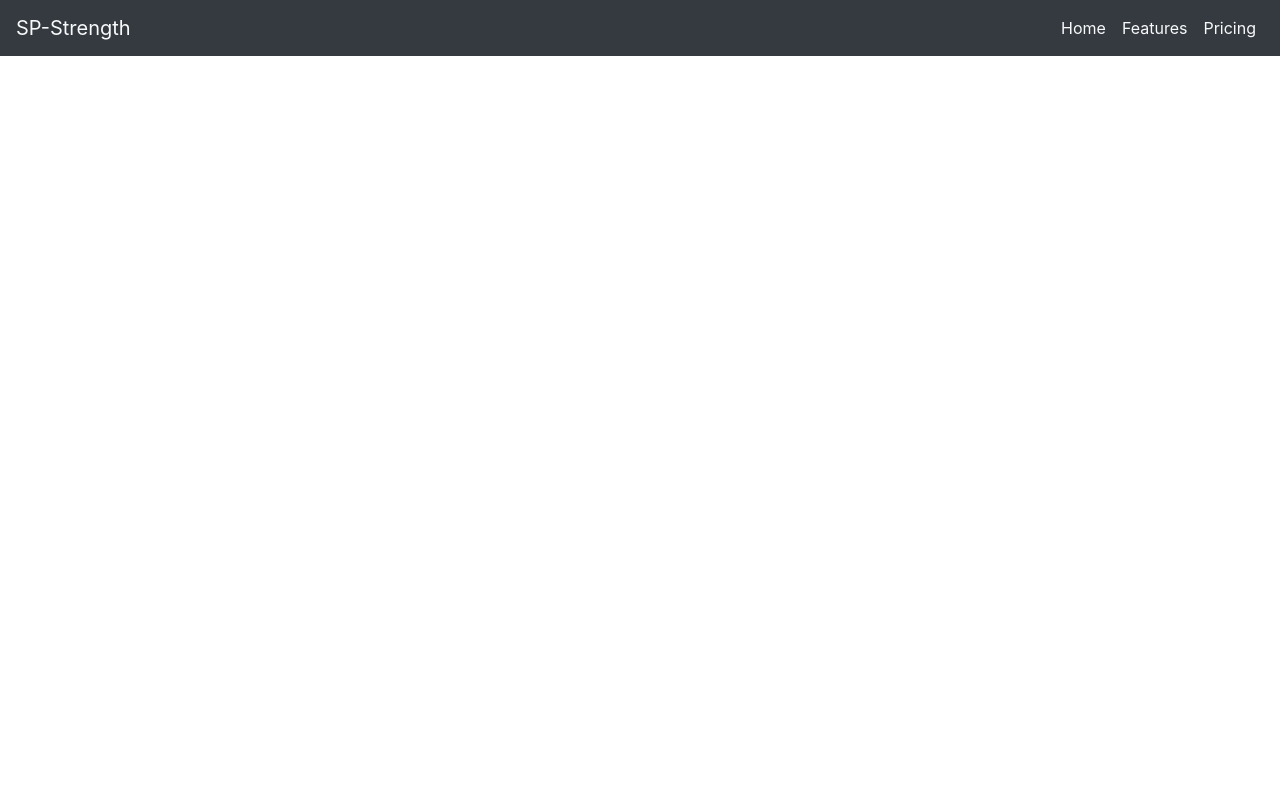
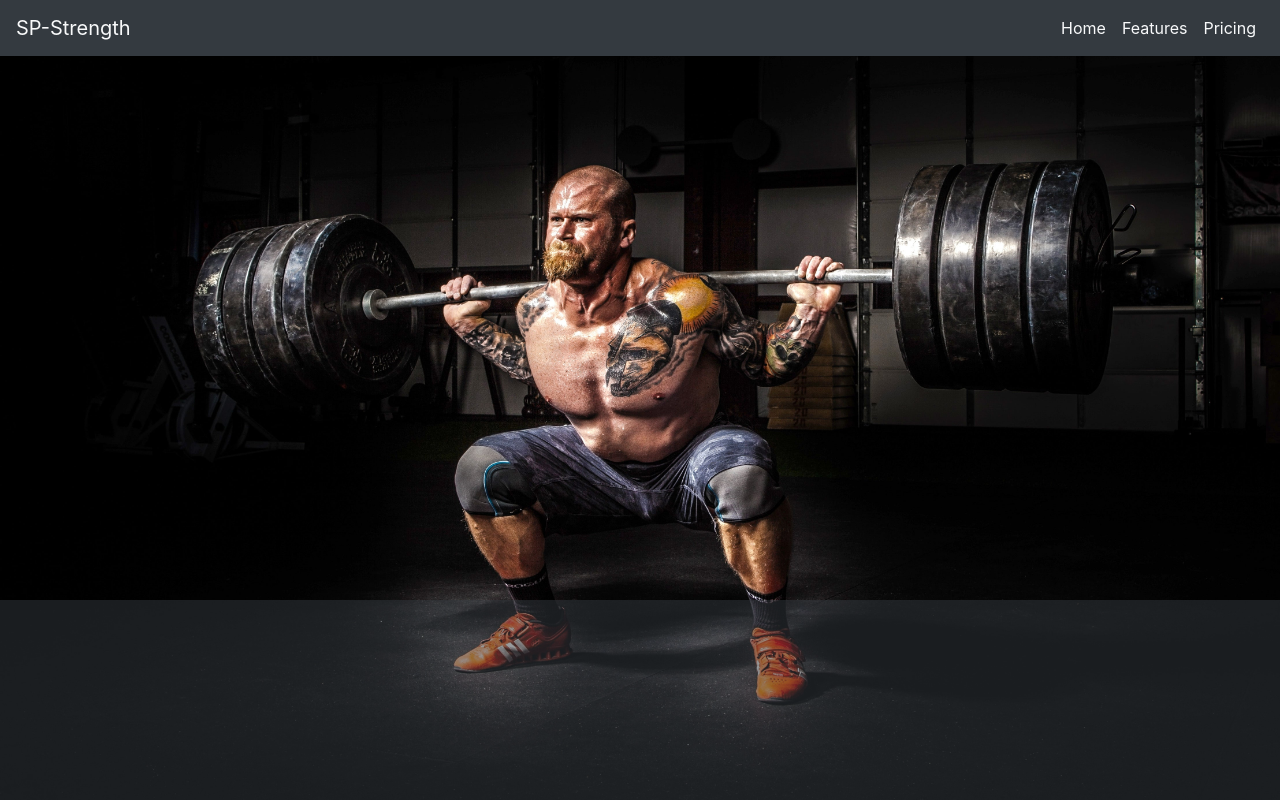
Before and after one commit to Stevie-P72/sp-strength, a Django app: page / in a window 1280 px wide. Run offline with Django 3.2, Linux system fonts and the light colour scheme; some libraries are stand-ins or nearby versions.

Commit message:
added media folder, background image and started homepage layout

```diff
--- a/home/templates/home/index.html
+++ b/home/templates/home/index.html
@@ -3,5 +3,16 @@
 {% load static %}
 
 {% block content %}
+    <div class="container-fluid h-100">
+        <div class="row h-75">
+        </div>
 
+        <div class="row h-25 card-outer">
+            <div class="home-card-container col-4"></div>
+            <div class="home-card-container col-4"></div>
+            <div class="home-card-container col-4"></div>
+
+        </div>
+
+    </div>
 {% endblock %}
--- a/sp_strength/settings.py
+++ b/sp_strength/settings.py
@@ -149,3 +149,6 @@ USE_TZ = True
 
 STATIC_URL = '/static/'
 STATICFILES_DIRS = (os.path.join(BASE_DIR, 'static'),)
+
+MEDIA_URL = '/media/'
+MEDIA_ROOT = os.path.join(BASE_DIR, 'media')
--- a/sp_strength/urls.py
+++ b/sp_strength/urls.py
@@ -15,10 +15,11 @@ Including another URLconf
 """
 from django.contrib import admin
 from django.urls import path, include
-
+from django.conf import settings
+from django.conf.urls.static import static
 
 urlpatterns = [
     path('admin/', admin.site.urls),
     path('accounts/', include('allauth.urls')),
     path('', include('home.urls')),
-]
+] + static(settings.MEDIA_URL, document_root=settings.MEDIA_ROOT)
--- a/static/css/style.css
+++ b/static/css/style.css
@@ -1,3 +1,13 @@
 #navbarNav{
     justify-content: flex-end !important;
 }
+
+body {
+    background: url('/media/back-squat-min.jpg') no-repeat center center fixed;
+    background-size: cover;
+    height: 100vh
+}
+
+.card-outer{
+    background-color: rgba(52,58,64,0.5);
+}
--- a/templates/base.html
+++ b/templates/base.html
@@ -34,8 +34,6 @@
     <title>SP Strength {% block extra_title %}{% endblock %}</title>
   </head>
   <body>
-
-
         {% if messages %}
             <div class="message-container"></div>
         {% endif %}
```
Also changed, not shown: media/back-squat-min.jpg (added), media/front-squat-min.jpg (added), media/weights-rack-min.jpg (added). Lines whose indentation alone changed are shown as unchanged.
